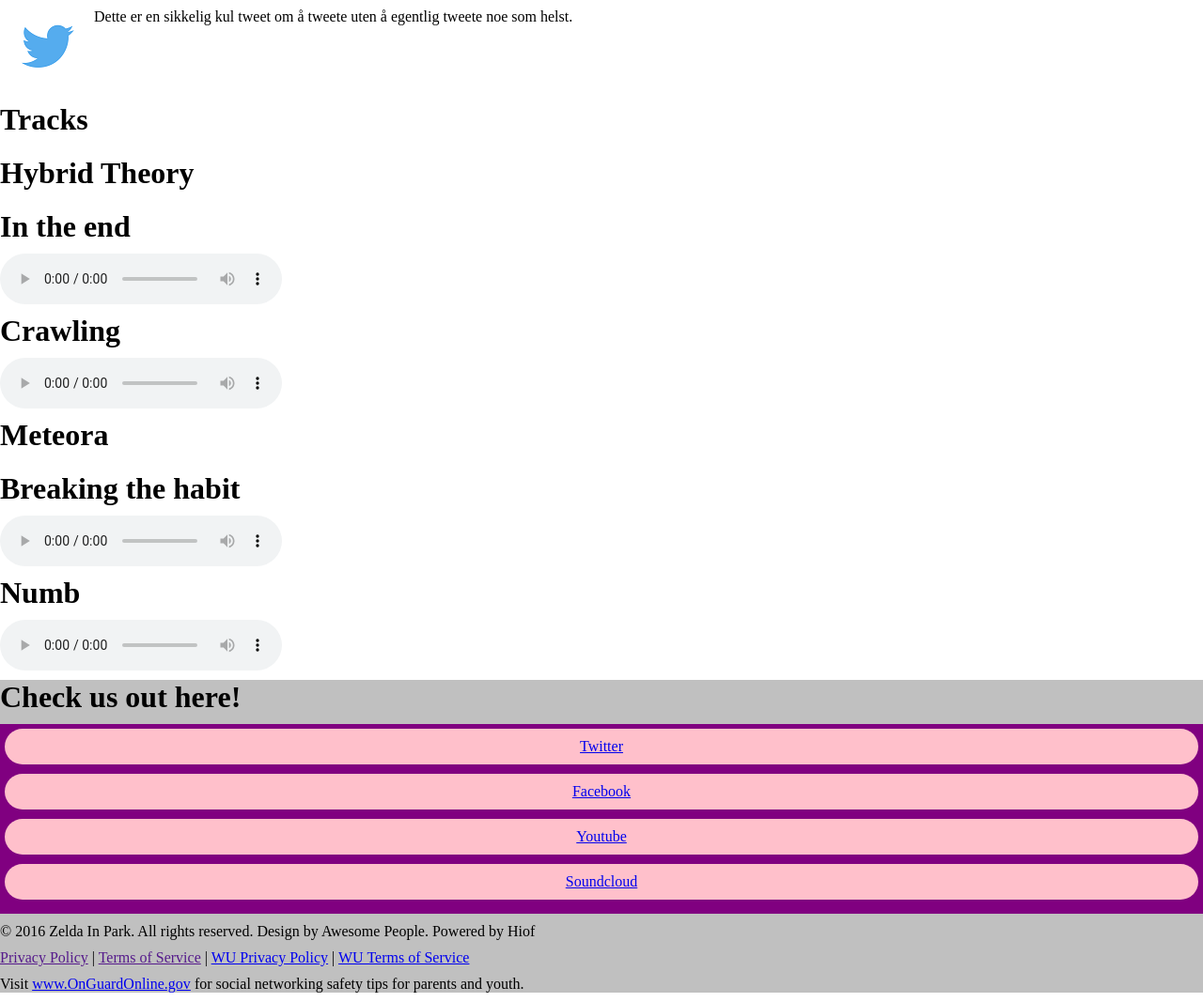
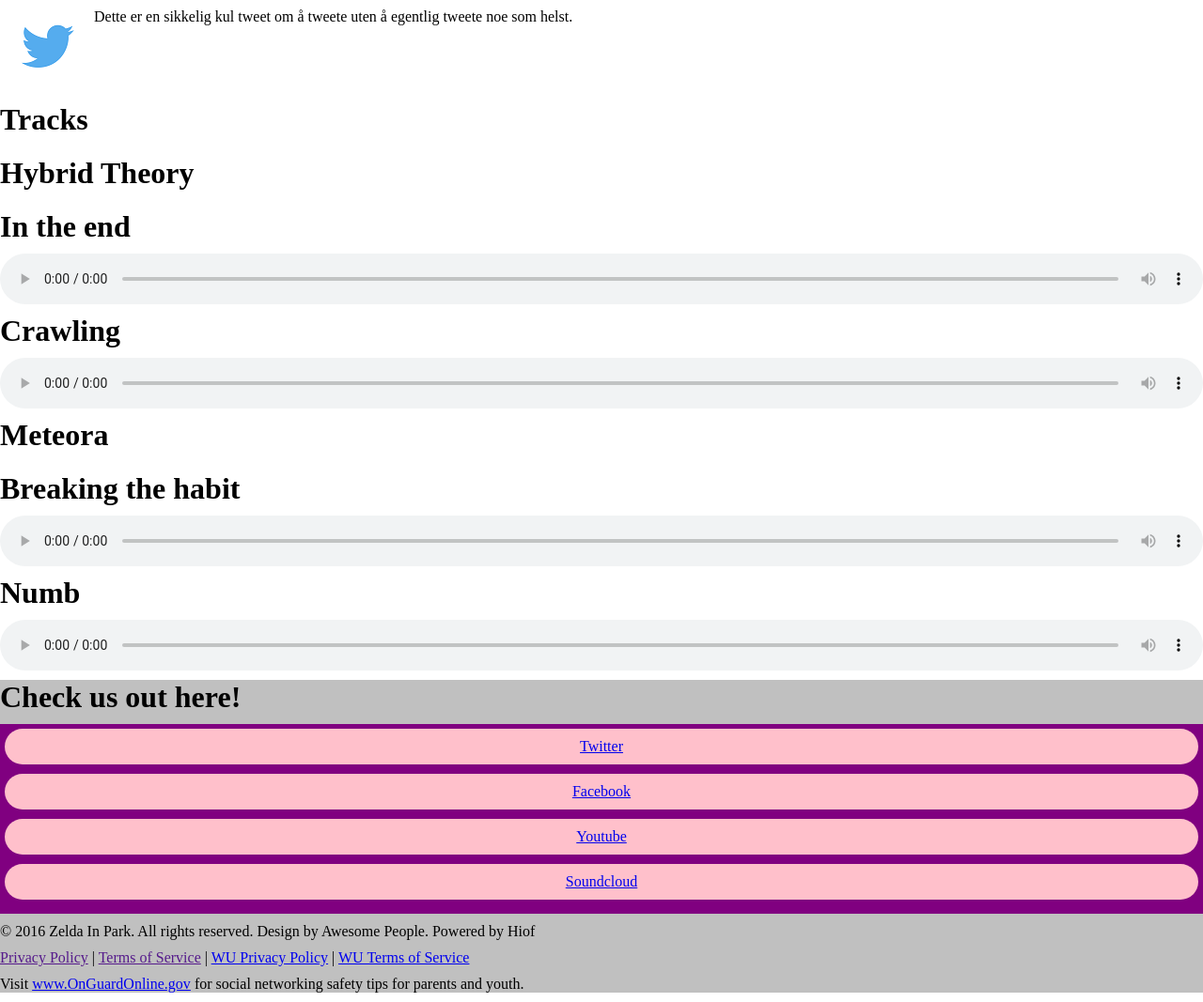
Before and after one commit to turidfs/zip, a PHP site: page /blog.php in a window 1280 px wide. Shown: the part 1068-2135 px from the top of the page at 94% size. Run offline with PHP 8.4, Linux system fonts and the light colour scheme; some libraries are stand-ins or nearby versions.

Commit message:
audio width.

```diff
--- a/css/mobilPortrait.css
+++ b/css/mobilPortrait.css
@@ -99,9 +99,14 @@
     text-align: center;
 }
 
-img, video {
+img, video, audio {
     max-height: 90vh;
     max-width: 100vw;
+}
+
+
+audio {
+    width: 100vw;
 }
 
 
```
